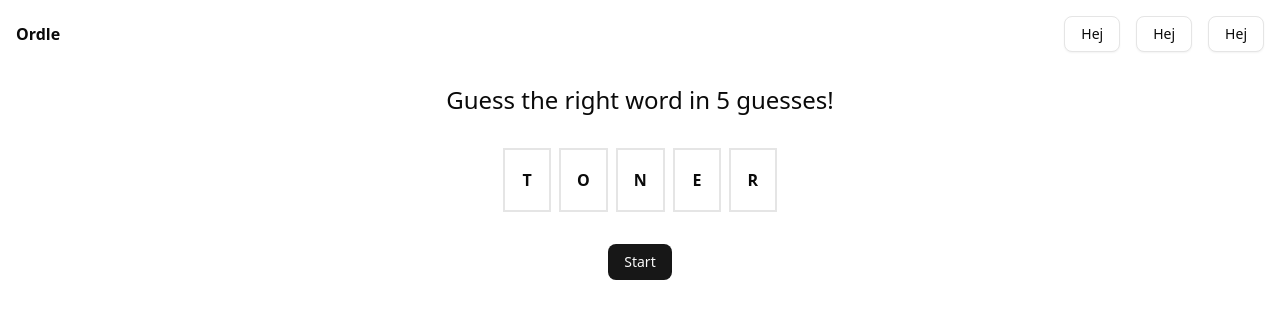
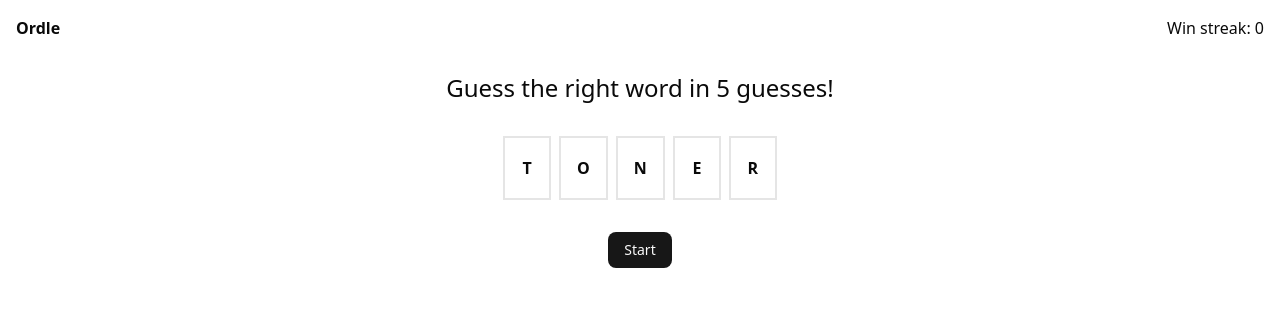
Before and after one commit to jonte265/guess-word, a Next.js app: page / in a window 1280 px wide. Shown: the top 318 px of the page. Built offline with nearby package versions, Linux system fonts and the light colour scheme.

Commit message:
add win streak stat

```diff
--- a/app/store/store.ts
+++ b/app/store/store.ts
@@ -16,6 +16,7 @@ type wordStoreType = {
   gameBoard: Cell[][];
   rowIndex: number;
   cellIndex: number;
+  winStreak: number;
   startGame: () => void;
   backspaceInput: () => void;
   enterInput: (alp: string) => void;
@@ -28,6 +29,7 @@ const useWordStore = create<wordStoreType>((set) => ({
   gameStart: false,
   gameOver: false,
   gameWin: false,
+  winStreak: 0,
 
   gameBoard: [],
   rowIndex: 0,
@@ -190,11 +192,13 @@ const useWordStore = create<wordStoreType>((set) => ({
         return {
           gameWin: true,
           gameBoard: newGameBoard,
+          winStreak: state.winStreak + 1,
         };
       } else if (state.rowIndex >= 5) {
         return {
           gameOver: true,
           gameBoard: newGameBoard,
+          winStreak: 0,
         };
       } else {
         return {
--- a/components/ui/custom/HeaderNav.tsx
+++ b/components/ui/custom/HeaderNav.tsx
@@ -1,10 +1,14 @@
+'use client';
 import { Button } from '@/components/ui/button';
+import useWordStore from '@/app/store/store';
 
 function HeaderNav() {
+  const wordStore = useWordStore();
+
   return (
     <header className='flex flex-row flex-wrap justify-between items-center p-4'>
       <h2 className='font-semibold'>Ordle</h2>
-      <nav className=''>
+      {/* <nav className=''>
         <ul className='flex gap-4'>
           <li>
             <Button variant='outline'>Hej</Button>
@@ -16,7 +20,8 @@ function HeaderNav() {
             <Button variant='outline'>Hej</Button>
           </li>
         </ul>
-      </nav>
+      </nav> */}
+      <p>Win streak: {wordStore.winStreak}</p>
     </header>
   );
 }
```
